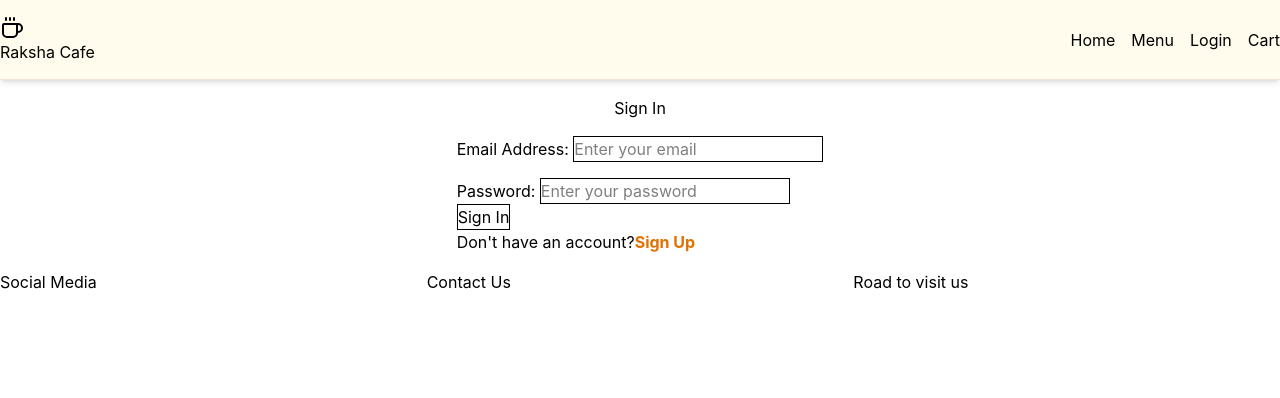
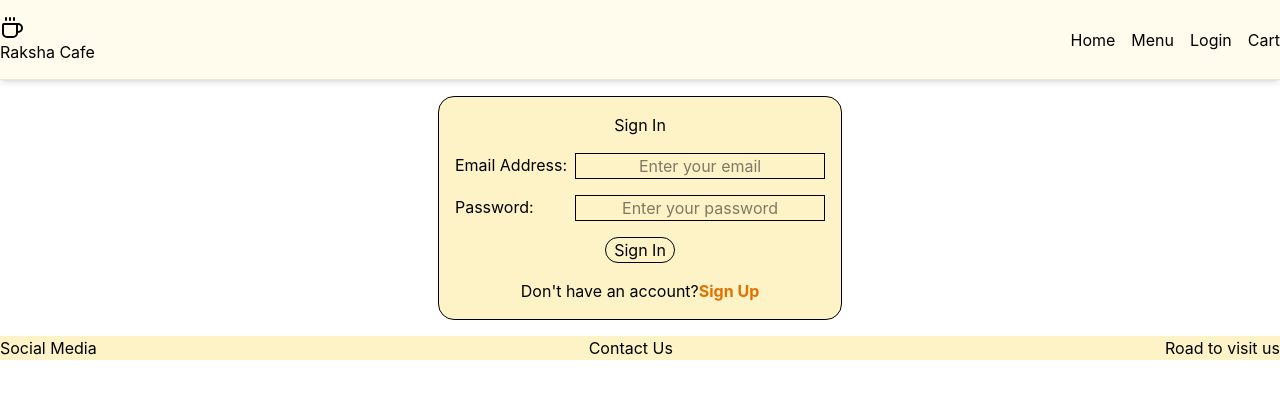
Before and after one commit to dhirajsauravv/raksha-cafe, a React (Vite) app: page /login in a window 1280 px wide. Shown: the top 398 px of the page. Built offline with nearby package versions, Linux system fonts and the light colour scheme; no server answers.

Commit message:
not important

```diff
--- a/src/components/Footer.jsx
+++ b/src/components/Footer.jsx
@@ -1,12 +1,10 @@
 function Footer() {
   return (
-    <div>
-      <footer>
-        <div className="grid grid-cols-3">
-          <div>Social Media</div>
-          <div>Contact Us</div>
-          <div>Road to visit us</div>
-        </div>
+    <div className="bg-amber-100">
+      <footer className="flex justify-between ">
+        <div className="flex items-center">Social Media</div>
+        <div>Contact Us</div>
+        <div>Road to visit us</div>
       </footer>
     </div>
   );
--- a/src/pages/Login.jsx
+++ b/src/pages/Login.jsx
@@ -10,44 +10,49 @@ function Login() {
   return (
     <div>
       <div className="flex flex-col items-center">
-        <div>
+        <form className="border text-center rounded-2xl p-4 bg-amber-100">
+          <div className="">
             <h1>{isRegistering ? "Sign Up" : "Sign In"}</h1>
           </div>
-        <form action="">
           {isRegistering && (
-            <div>
+            <div className="flex justify-between pt-4">
               <label htmlFor="">Name: </label>
               <input
                 type="text"
                 placeholder="Enter your name"
-                className="border"
+                className="border text-center"
               />
             </div>
           )}
-          <div className="py-4">
-            <label htmlFor="email">Email Address: </label>
+          <div className="py-4 flex justify-between">
+            <label className="pr-2">Email Address: </label>
             <input
-              className="border"
+              className="border text-center"
               type="email"
               placeholder="Enter your email"
               id="email"
             />
           </div>
-          <div>
+          <div className="pb-4 flex justify-between">
             <label htmlFor="password">Password: </label>
 
             <input
-              className="border"
+              className="border text-center"
               type="password"
               placeholder="Enter your password"
               id="password"
             />
           </div>
-
-          <button type="submit" className="border">
+          <div className="flex justify-center pb-4 ">
+            <button
+              type="submit"
+              className="border flex justify-center rounded-full px-2"
+            >
               {isRegistering ? "Sign Up" : "Sign In"}
             </button>
+          </div>
 
+          <div className="flex justify-center">
             <p>
               {isRegistering
                 ? "Already have an account?"
@@ -60,6 +65,7 @@ function Login() {
                 {isRegistering ? "Sign In" : "Sign Up"}
               </button>
             </p>
+          </div>
         </form>
       </div>
     </div>
```
Lines whose indentation alone changed are shown as unchanged.
